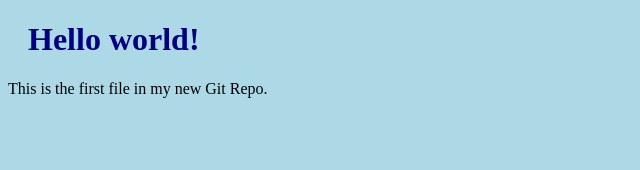
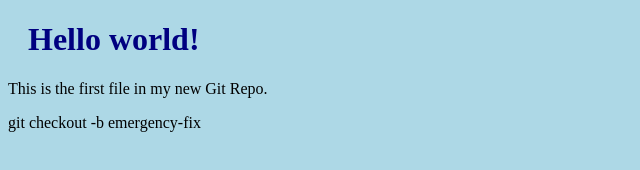
Before and after one commit to sachinweblord/git-web.github.io, a plain HTML site: page index.html in a window 1280 px wide. Shown: the whole page, without its empty margins (0-640 px from the left). Drawn offline with Linux system fonts and the light colour scheme.

Commit message:
updated index.html with emergency fix

```diff
--- a/index.html
+++ b/index.html
@@ -8,6 +8,7 @@
 
 <h1>Hello world!</h1>
 <p>This is the first file in my new Git Repo.</p>
+<p>git checkout -b emergency-fix</p>
 
 </body>
 </html>
```
